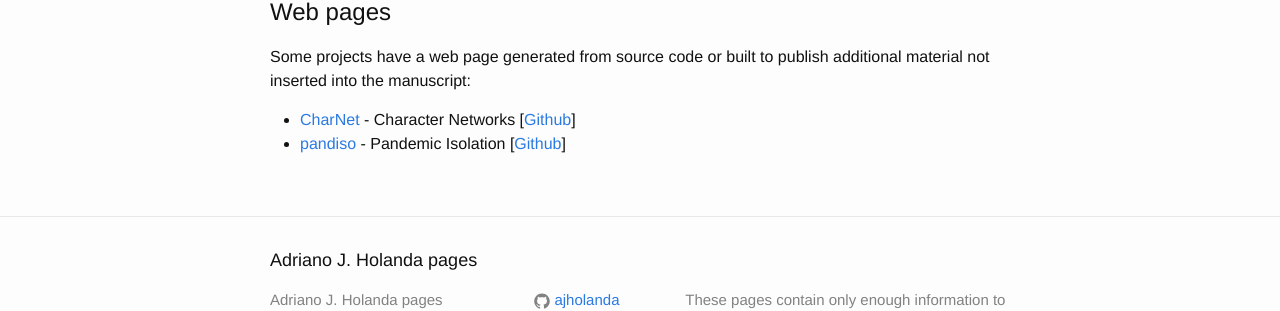
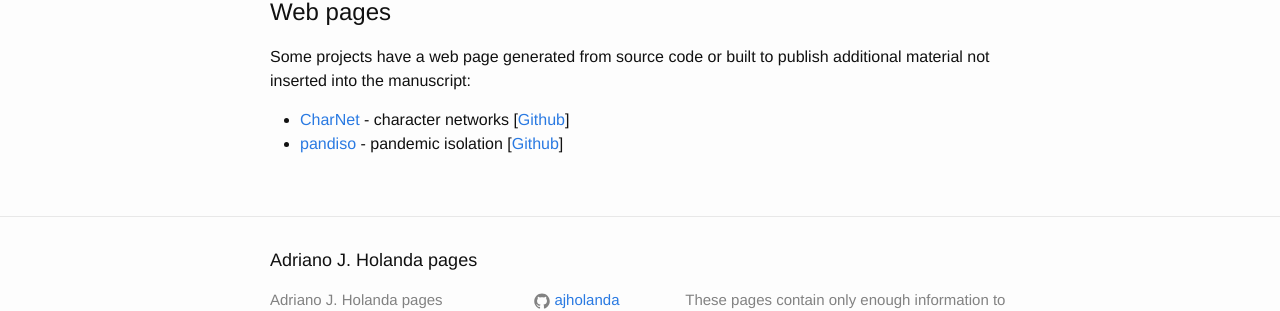
Before and after one commit to ajholanda/ajholanda.github.io, a Jekyll site: the page built from projects.md, in a window 1280 px wide. Shown: the part 386-697 px from the top of the page. Built offline with Jekyll 4.4.1, drawn with Linux system fonts in a browser that asks for light colours.

```diff
--- a/projects.md
+++ b/projects.md
@@ -21,5 +21,5 @@ Some projects have a web page generated from source code or
 built to publish additional material not inserted into the
 manuscript:
 
-- [CharNet](/charnet/) - Character Networks [[Github](https://github.com/aholanda/charnet)]
-- [pandiso](/pandiso/) - Pandemic Isolation [[Github](https://github.com/aholanda/pandiso)]
+- [CharNet](/charnet/) - character networks [[Github](https://github.com/aholanda/charnet)]
+- [pandiso](/pandiso/) - pandemic isolation [[Github](https://github.com/aholanda/pandiso)]
```
